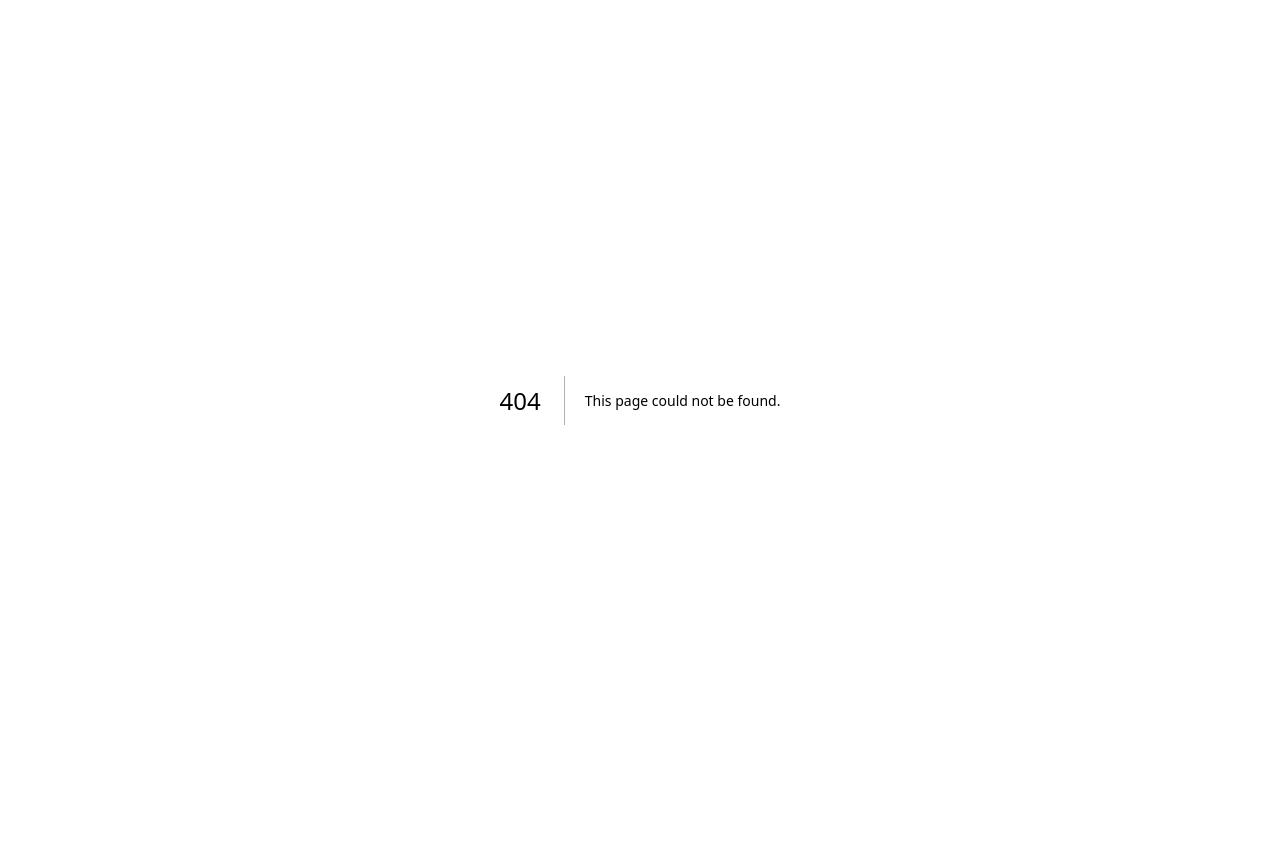
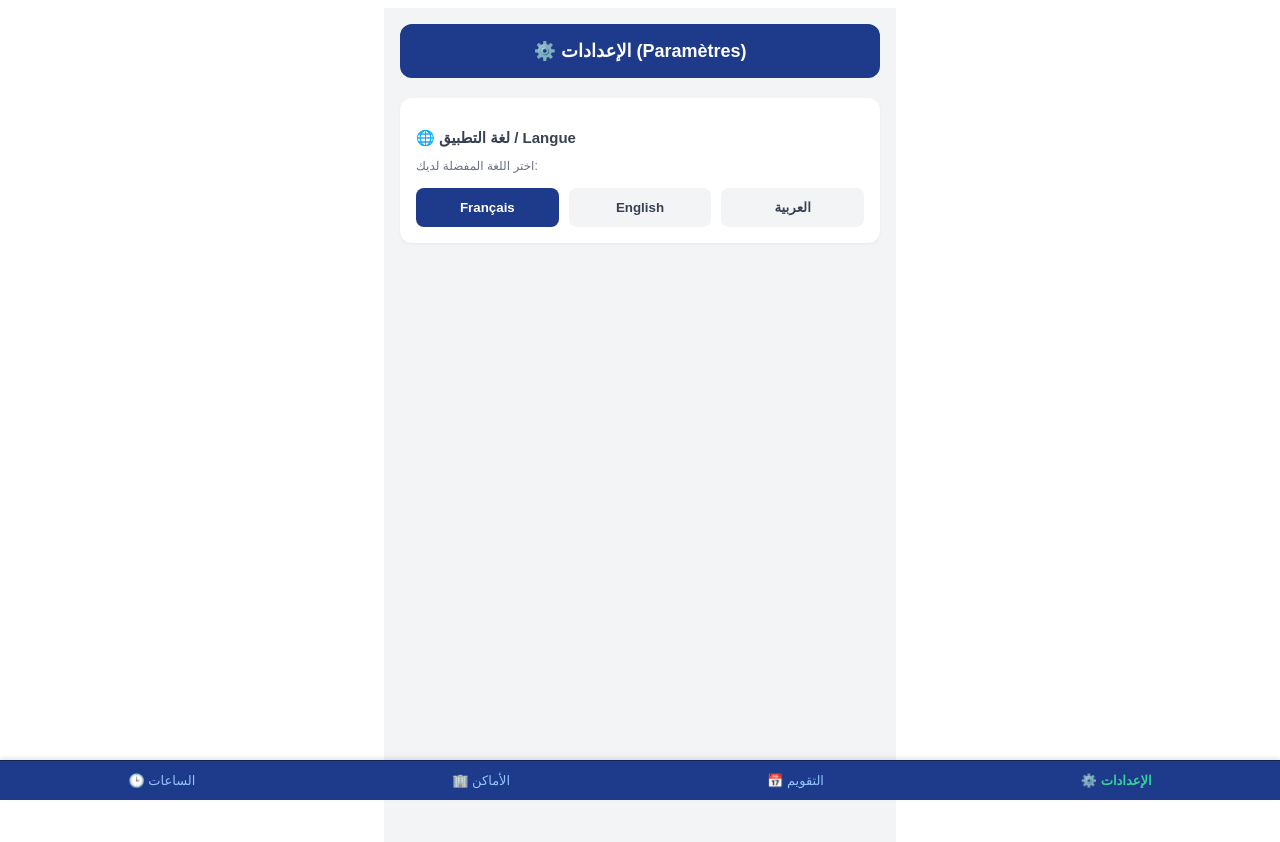
Before and after one commit to NminaN85/Monshift, a Next.js app: page /settings in a window 1280 px wide. Before the commit this address had no page. Shown: the top 842 px of the page. Before the commit the page ends 800 px from the top, so only its background shows below. Built offline with nearby package versions, Linux system fonts and the light colour scheme.

Commit message:
Create SettingsPage component for language selection

```diff
--- /dev/null
+++ b/src/app/settings/page.tsx
@@ -0,0 +1,58 @@
+"use client";
+
+import { useState, useEffect } from "react";
+
+export default function SettingsPage() {
+  const [lang, setLang] = useState("fr");
+
+  useEffect(() => {
+    const savedLang = localStorage.getItem("monshift_lang");
+    if (savedLang) {
+      setLang(savedLang);
+    }
+  }, []);
+
+  const changeLanguage = (newLang: string) => {
+    setLang(newLang);
+    localStorage.setItem("monshift_lang", newLang);
+    window.location.reload(); // إعادة تحميل الصفحة لتطبيق اللغات فوراً
+  };
+
+  return (
+    <main style={{ maxWidth: "480px", margin: "0 auto", padding: "16px", fontFamily: "sans-serif", paddingBottom: "90px", background: "#f3f4f6", minHeight: "100vh" }}>
+      <header style={{ background: "#1e3a8a", color: "white", padding: "16px", borderRadius: "12px", textAlign: "center", marginBottom: "20px" }}>
+        <h1 style={{ fontSize: "18px", margin: 0 }}>⚙️ الإعدادات (Paramètres)</h1>
+      </header>
+
+      <div style={{ background: "white", padding: "16px", borderRadius: "12px", boxShadow: "0 1px 3px rgba(0,0,0,0.05)" }}>
+        <h3 style={{ fontSize: "15px", color: "#374151", marginBottom: "10px" }}>🌐 لغة التطبيق / Langue</h3>
+        <p style={{ fontSize: "12px", color: "#6b7280", marginBottom: "15px" }}>اختر اللغة المفضلة لديك:</p>
+
+        <div style={{ display: "flex", gap: "10px" }}>
+          <button
+            onClick={() => changeLanguage("fr")}
+            style={{ flex: 1, padding: "12px", background: lang === "fr" ? "#1e3a8a" : "#f3f4f6", color: lang === "fr" ? "white" : "#374151", border: "none", borderRadius: "8px", fontWeight: "bold", cursor: "pointer" }}>
+            Français
+          </button>
+          <button
+            onClick={() => changeLanguage("en")}
+            style={{ flex: 1, padding: "12px", background: lang === "en" ? "#1e3a8a" : "#f3f4f6", color: lang === "en" ? "white" : "#374151", border: "none", borderRadius: "8px", fontWeight: "bold", cursor: "pointer" }}>
+            English
+          </button><button
+            onClick={() => changeLanguage("ar")}
+            style={{ flex: 1, padding: "12px", background: lang === "ar" ? "#1e3a8a" : "#f3f4f6", color: lang === "ar" ? "white" : "#374151", border: "none", borderRadius: "8px", fontWeight: "bold", cursor: "pointer" }}>
+            العربية
+          </button>
+        </div>
+      </div>
+
+      {/* شريط التنقل السفلي المحدث ليشمل صفحة الإعدادات */}
+      <nav style={{ position: "fixed", bottom: 0, left: 0, right: 0, background: "#1e3a8a", borderTop: "1px solid #172554", display: "flex", justifyContent: "space-around", padding: "12px 0", boxShadow: "0 -2px 5px rgba(0,0,0,0.1)" }}>
+        <a href="/" style={{ textDecoration: "none", color: "#93c5fd", fontSize: "13px" }}>🕒 الساعات</a>
+        <a href="/jobs" style={{ textDecoration: "none", color: "#93c5fd", fontSize: "13px" }}>🏢 الأماكن</a>
+        <a href="/calendar" style={{ textDecoration: "none", color: "#93c5fd", fontSize: "13px" }}>📅 التقويم</a>
+        <a href="/settings" style={{ textDecoration: "none", color: "#34d399", fontSize: "13px", fontWeight: "bold" }}>⚙️ الإعدادات</a>
+      </nav>
+    </main>
+  );
+}
```
